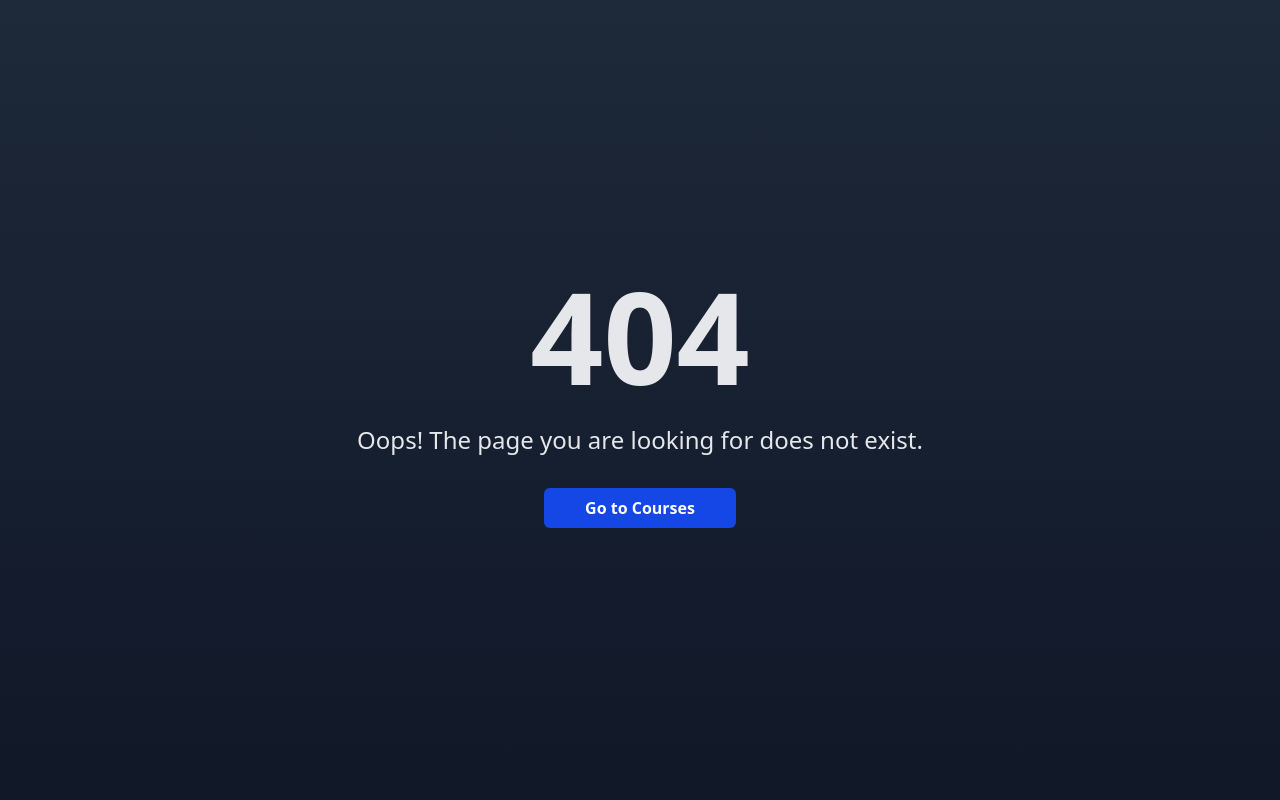
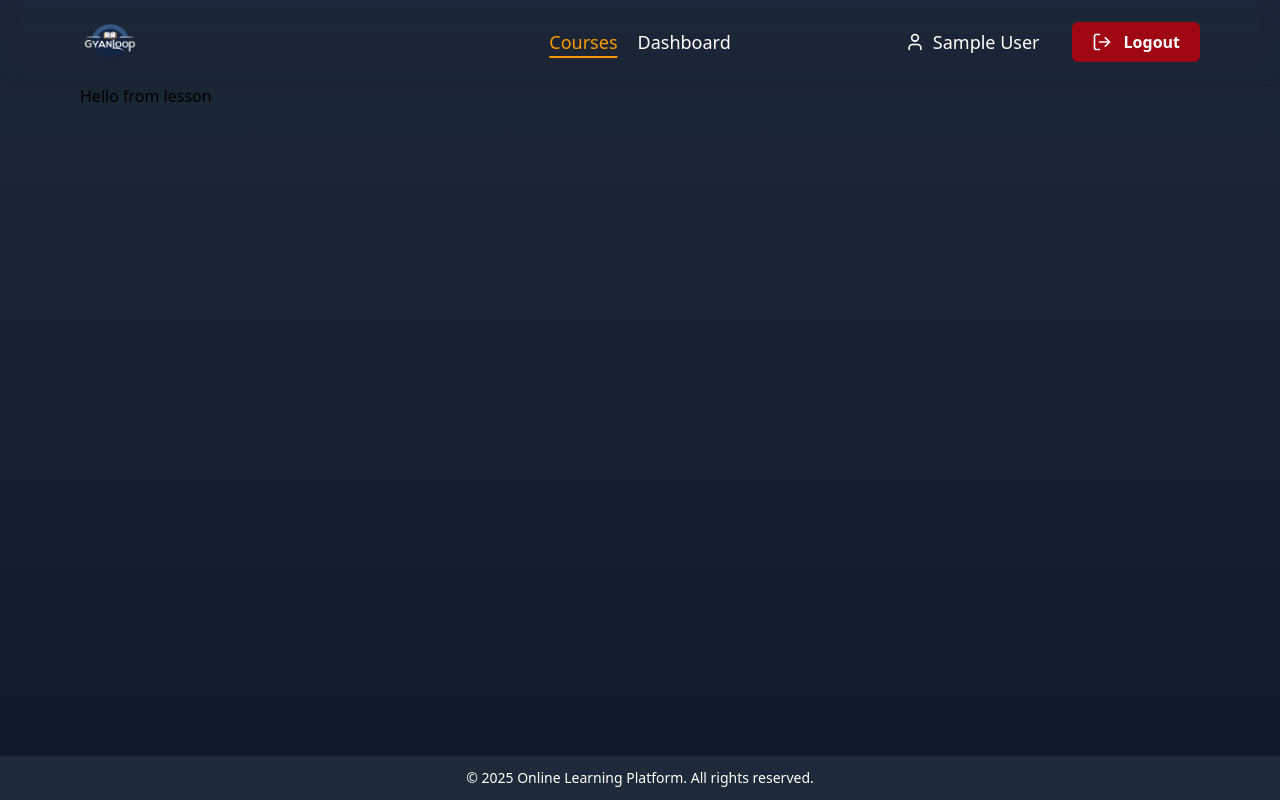
Before and after one commit to AyushDeuja/GyanLoop-E-Learning-Platform, a React (Vite) app: page /courses/1/lessons in a window 1280 px wide. Before the commit this address had no page. Built offline with nearby package versions, Linux system fonts and the light colour scheme; sample sign-in values are in the browser's storage.

Commit message:
new lesson route created

```diff
--- a/src/App.jsx
+++ b/src/App.jsx
@@ -8,6 +8,7 @@ import Courses from "./pages/Courses";
 import Dashboard from "./pages/Dashboard";
 import CourseDetail from "./pages/CourseDetail";
 import NotFound from "./pages/NotFound";
+import Lessons from "./pages/Lessons";
 
 function App() {
   const token = useSelector((state) => state.auth.token);
@@ -39,6 +40,15 @@ function App() {
         />
 
         <Route
+          path="/courses/:id/lessons"
+          element={
+            <PrivateRoute redirectMessage="You must log in to view lessons.">
+              <Lessons />
+            </PrivateRoute>
+          }
+        />
+
+        <Route
           path="/dashboard"
           element={
             <PrivateRoute redirectMessage="You must log in to access the dashboard.">
--- a/src/pages/CourseDetail.jsx
+++ b/src/pages/CourseDetail.jsx
@@ -18,7 +18,12 @@ const CourseDetail = () => {
   const course = mockCourses.find((c) => c.id.toString() === id);
   console.log(course);
 
-  if (!course) return <div className="text-white">Course not found</div>;
+  if (!course)
+    return (
+      <div className="flex items-center justify-center h-[80vh] text-white text-5xl">
+        Course not found
+      </div>
+    );
 
   const totalLessons = course.modules.reduce(
     (acc, module) => acc + module.lessons.length,
--- /dev/null
+++ b/src/pages/Lessons.jsx
@@ -0,0 +1,7 @@
+import React from "react";
+
+const Lessons = () => {
+  return <div>Hello from lesson</div>;
+};
+
+export default Lessons;
```
